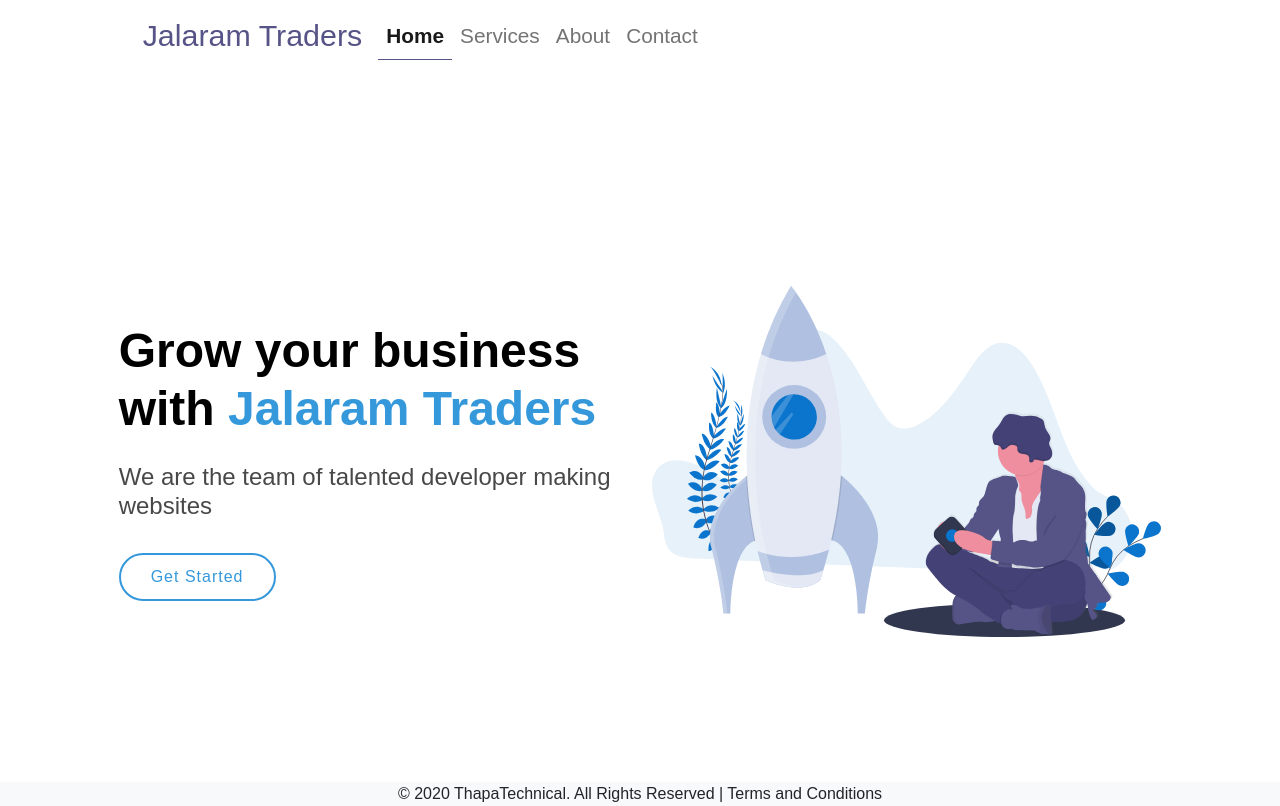
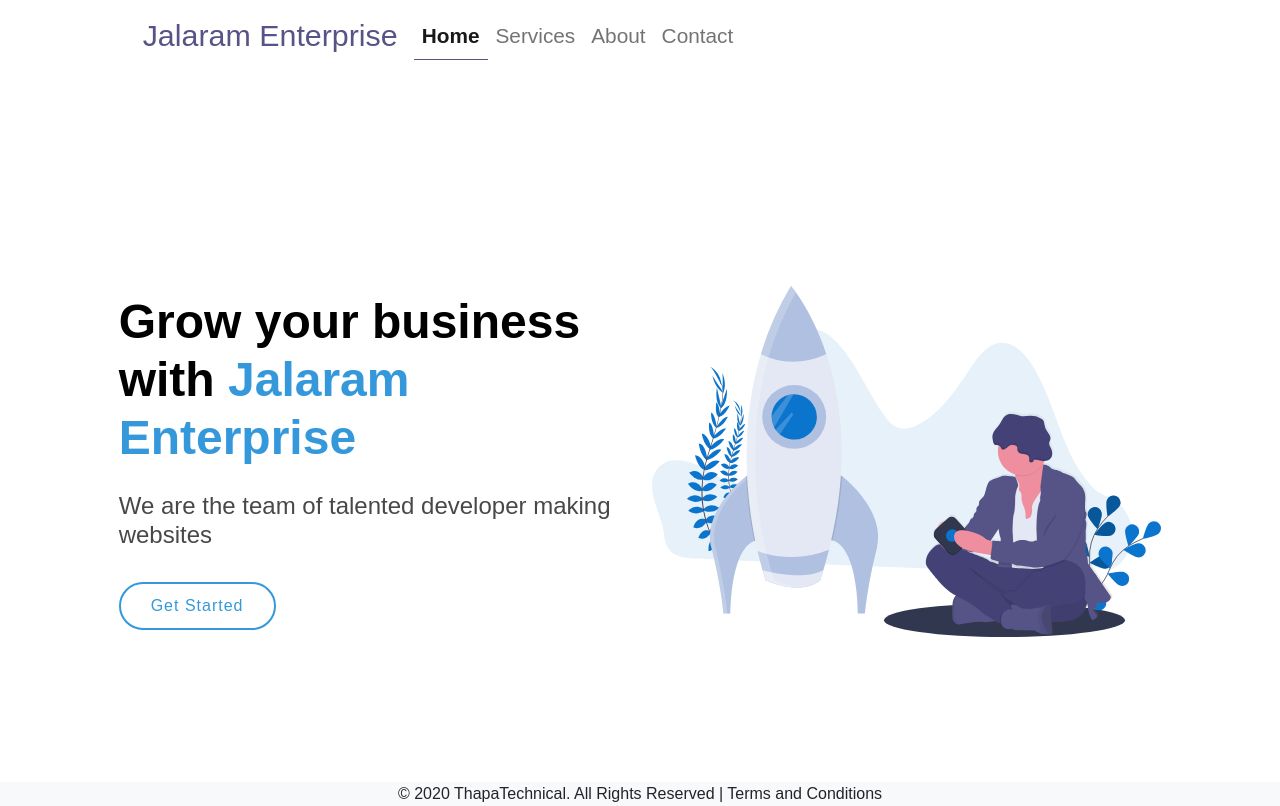
Before and after one commit to jalaramenterprise/jalaramenterprise.github.io, a React (Create React App) app: page / in a window 1280 px wide. Built offline with nearby package versions, Linux system fonts and the light colour scheme; a web font is replaced by a local one.

Commit message:
Merge Clone Website and Name Change

```diff
--- a/src/Commom.jsx
+++ b/src/Commom.jsx
@@ -13,7 +13,7 @@
                 <div className='col-md-6 pt-5 pt-lg-0 order-2 order-lg-1 d-flex justify-content-center flex-column'>
                   <h1>
                     {props.name}
-                    <strong className='brand-name'> Jalaram Traders </strong>
+                    <strong className='brand-name'> Jalaram Enterprise </strong>
                   </h1>
                   <h2 className='my-3'>
                     We are the team of talented developer making websites
--- a/src/Navbar.jsx
+++ b/src/Navbar.jsx
@@ -10,7 +10,7 @@
             <nav className='navbar navbar-expand-lg navbar-light bg-light'>
               <div className='container-fluid'>
                 <NavLink className='navbar-brand' to='/'>
-                  Jalaram Traders
+                  Jalaram Enterprise
                 </NavLink>
                 <button
                   className='navbar-toggler'
```
